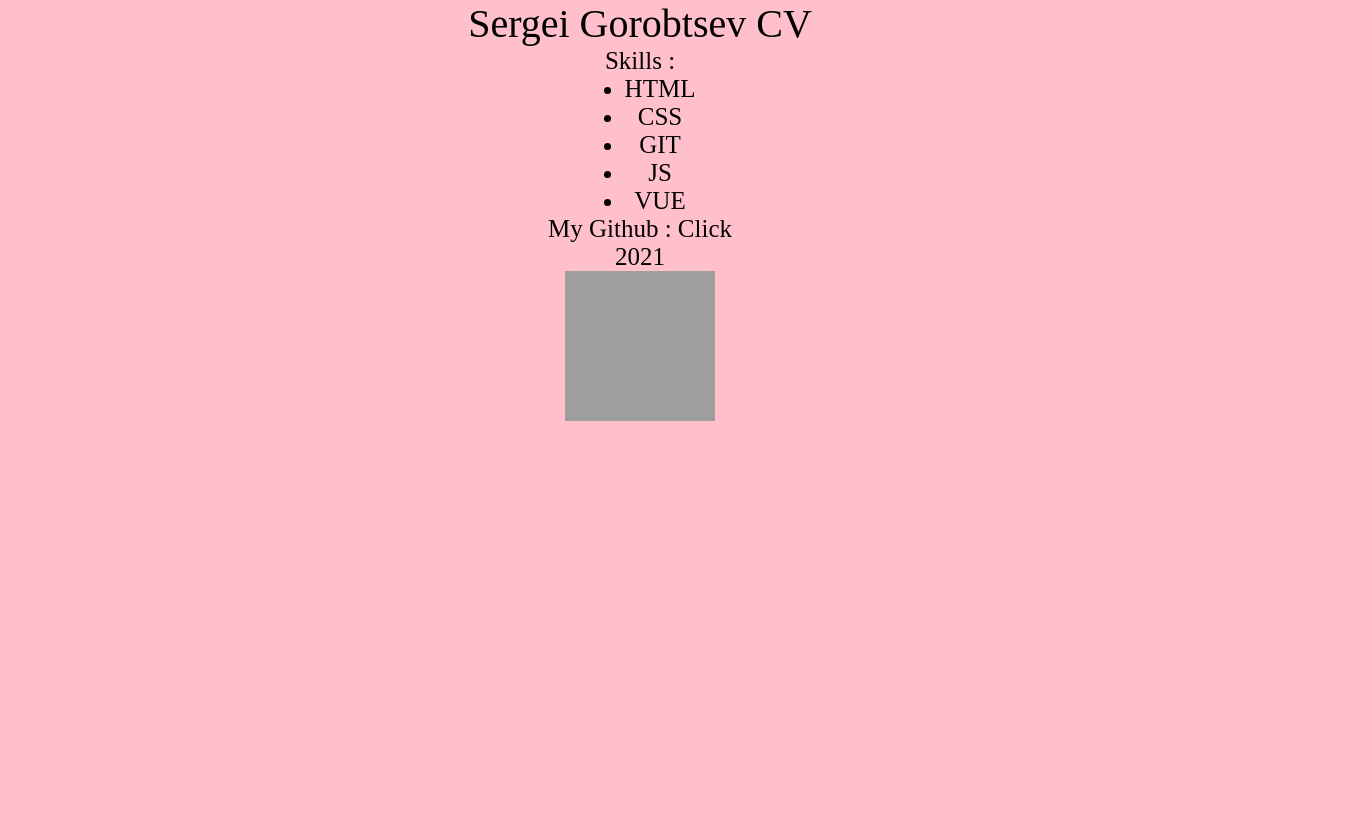
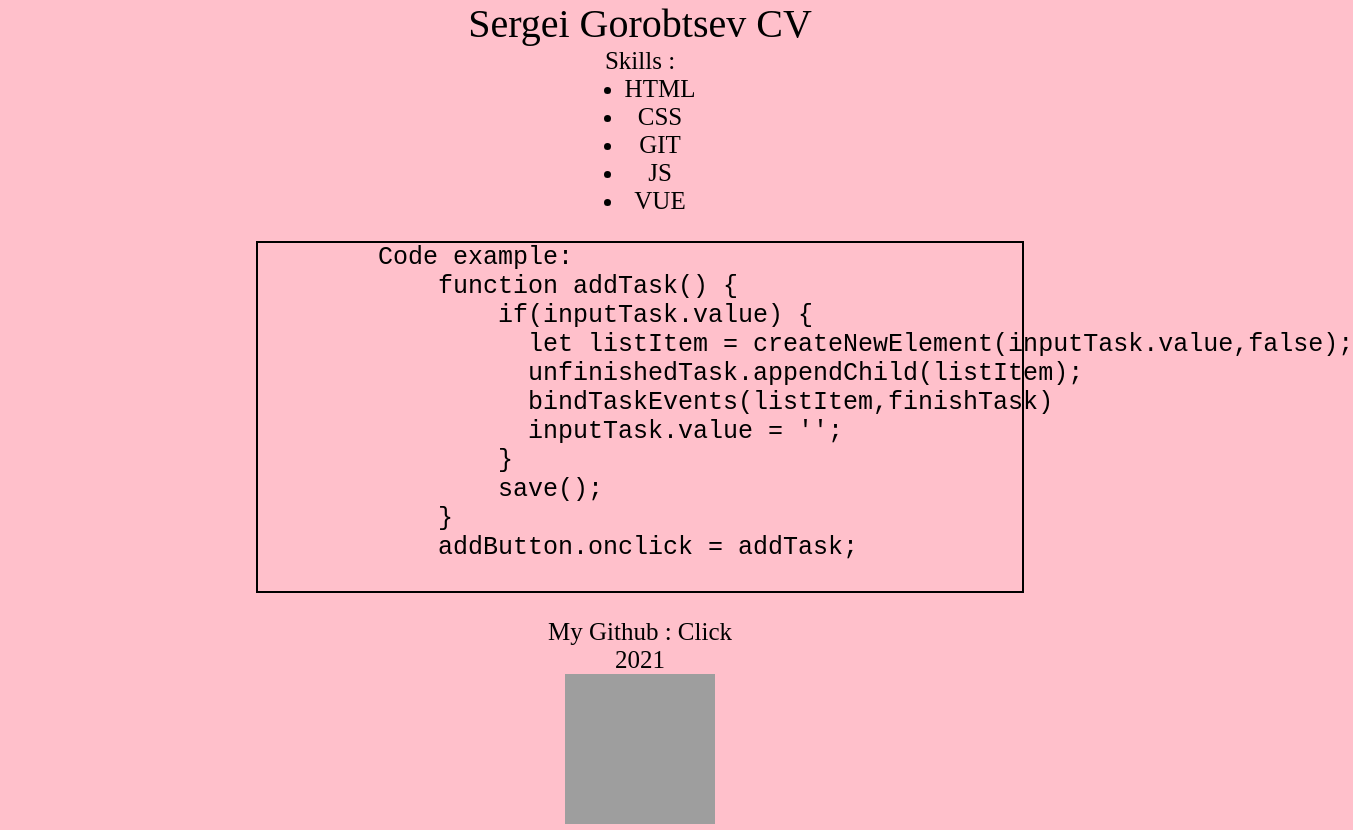
Before and after one commit to Schoolboyl337/rsschool-cv, a plain HTML site: page index.html in a window 1280 px wide. Shown: the whole page, 1353 px wide, since content can reach past the window. Before the commit the page ends 800 px from the top, so only its background shows below. Drawn offline with Linux system fonts and the light colour scheme; grey boxes are pictures that could not be loaded.

Commit message:
feat: add article "code example"

```diff
--- a/index.html
+++ b/index.html
@@ -12,6 +12,7 @@
 <body>
     <header>Sergei Gorobtsev CV</header>
     <main>
+        <article>
             <p>Skills :</p>
             <ul>
                 <li>HTML</li>
@@ -20,6 +21,25 @@
                 <li>JS</li>
                 <li>VUE</li>
             </ul>
+        </article>
+
+        <article class="code-exampl">
+            <code>
+                <pre>
+        Code example:
+            function addTask() {
+                if(inputTask.value) {
+                  let listItem = createNewElement(inputTask.value,false);
+                  unfinishedTask.appendChild(listItem);
+                  bindTaskEvents(listItem,finishTask)
+                  inputTask.value = '';
+                }
+                save();
+            }
+            addButton.onclick = addTask;
+                </pre>
+            </code>
+        </article>
     </main>
     <footer>
         <p>
--- a/style.css
+++ b/style.css
@@ -19,9 +19,10 @@ a {
     height: 150px;
 }
 
-.avatar {
-    width: 800px;
-    height: 600px;
+.code-exampl {
+    border: 2px solid black;
+    margin: 2% 20%;
+    padding-right: 55%;
 }
 
 ul {
```
Lines whose indentation alone changed are shown as unchanged.
